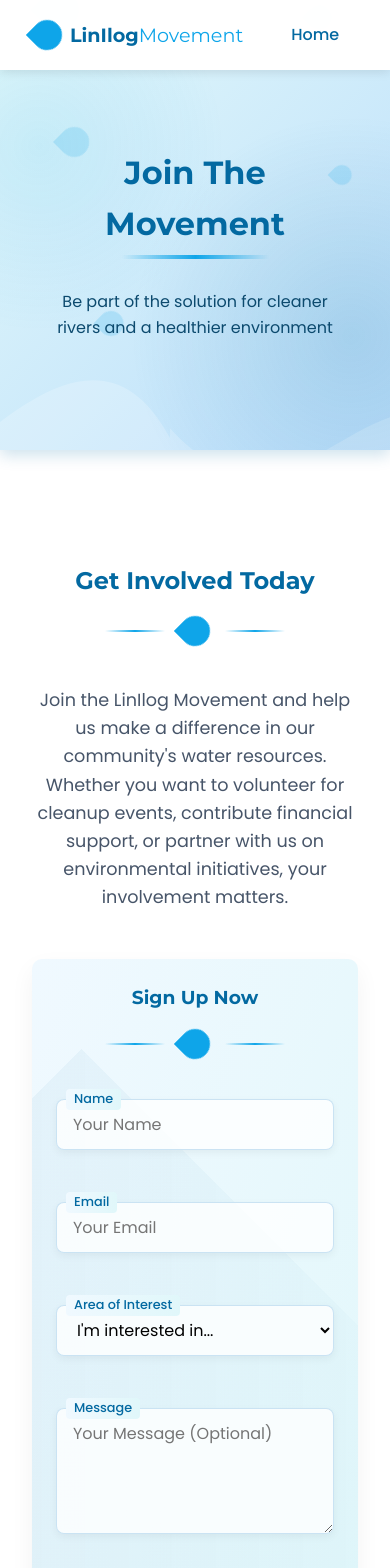
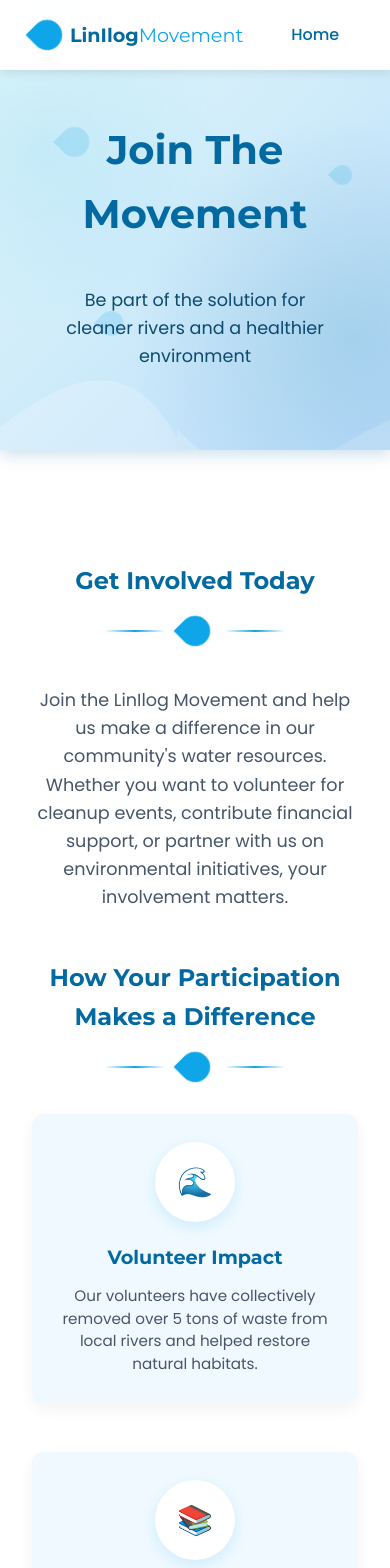
Before and after one commit to janpul/LinIlog, a React (Create React App) app: page /signup in a window 390 px wide. Shown: the top 1568 px of the page. Built offline with nearby package versions, Linux system fonts and the light colour scheme.

Commit message:
Refactor Signup page layout; move benefits section above the form and update hero section styles

```diff
--- a/src/Homepage.css
+++ b/src/Homepage.css
@@ -552,6 +552,7 @@ section.visible {
   padding: 2rem;
   margin-bottom: 3rem;
   box-shadow: 0 5px 15px rgba(0, 105, 161, 0.2);
+  margin-top: 70px;
 }
 
 .about-hero::before {
@@ -1538,7 +1539,7 @@ footer::before {
 }
 
 .signup-hero {
-  height: 50vh !important;
+  height: 50vh !important; /* Increase height for more impact */
   min-height: 350px;
   display: flex;
   flex-direction: column;
@@ -1579,16 +1580,91 @@ footer::before {
   z-index: 1;
 }
 
+.signup-hero h1 {
+  font-size: 3rem;
+  margin-bottom: 1rem;
+  color: #0369a1;
+}
+
+.signup-hero p {
+  font-size: 1.3rem;
+  max-width: 700px;
+  color: #0c4a6e;
+  line-height: 1.6;
+  margin-top: 1.5rem;
+}
+
 .signup-hero .hero-content {
   z-index: 2;
   padding: 2.5rem;
-  background: rgba(255, 255, 255, 0.25);
-  backdrop-filter: blur(10px);
   border-radius: 15px;
-  border: 1px solid rgba(255, 255, 255, 0.5);
   max-width: 800px;
   animation: fadeUp 1s ease-out forwards;
-  box-shadow: 0 8px 32px rgba(31, 38, 135, 0.1);
+}
+
+.signup-hero .water-drops {
+  position: absolute;
+  width: 100%;
+  height: 100%;
+  top: 0;
+  left: 0;
+  overflow: hidden;
+  pointer-events: none;
+}
+
+.signup-hero .drop {
+  position: absolute;
+  background-color: rgba(14, 165, 233, 0.2);
+  border-radius: 50% 50% 50% 0;
+  transform: rotate(45deg);
+  animation: float-drop 15s infinite ease-in-out;
+}
+
+.signup-hero .drop:nth-child(1) {
+  width: 30px;
+  height: 30px;
+  top: 15%;
+  left: 10%;
+  animation-duration: 12s;
+  animation-delay: 1s;
+}
+
+.signup-hero .drop:nth-child(2) {
+  width: 20px;
+  height: 20px;
+  top: 25%;
+  right: 15%;
+  animation-duration: 10s;
+  animation-delay: 2s;
+}
+
+.signup-hero .drop:nth-child(3) {
+  width: 25px;
+  height: 25px;
+  bottom: 30%;
+  left: 20%;
+  animation-duration: 14s;
+  animation-delay: 0s;
+}
+
+/* Responsive adjustments */
+@media (max-width: 768px) {
+  .signup-hero {
+    padding: 1.5rem;
+    height: 45vh !important;
+  }
+
+  .signup-hero .hero-content {
+    padding: 1.5rem;
+  }
+
+  .signup-hero h1 {
+    font-size: 2.5rem;
+  }
+
+  .signup-hero p {
+    font-size: 1.1rem;
+  }
 }
 
 .signup-form-section {
@@ -2119,3 +2195,61 @@ footer::before {
 .signup-page-content{
   margin-top: 70px;
 }
+
+.benefits-row {
+  display: flex;
+  flex-direction: row !important;
+  flex-wrap: wrap;
+  justify-content: center;
+  gap: 1.5rem;
+  margin-top: 2rem;
+  margin-bottom: 3rem;
+}
+
+.benefits-row li {
+  flex: 1;
+  min-width: 250px;
+  max-width: 350px;
+  display: flex;
+  flex-direction: column;
+  align-items: center;
+  text-align: center;
+  background-color: #f0f9ff;
+  border-radius: 12px;
+  padding: 1.75rem 1.5rem;
+  box-shadow: 0 5px 15px rgba(0, 0, 0, 0.05);
+  transition: all 0.3s ease;
+}
+
+.benefits-row li:hover {
+  transform: translateY(-5px);
+  box-shadow: 0 10px 20px rgba(0, 0, 0, 0.1);
+}
+
+.benefits-row .benefit-icon {
+  width: 80px;
+  height: 80px;
+  background-color: white;
+  border-radius: 50%;
+  display: flex;
+  align-items: center;
+  justify-content: center;
+  margin: 0 0 1.25rem 0;
+  box-shadow: 0 5px 15px rgba(14, 165, 233, 0.15);
+}
+
+.benefits-row .benefit-text {
+  flex: 1;
+}
+
+@media (max-width: 768px) {
+  .benefits-row {
+    flex-direction: column !important;
+    align-items: center;
+  }
+
+  .benefits-row li {
+    width: 100%;
+    max-width: 400px;
+  }
+}
--- a/src/signup.js
+++ b/src/signup.js
@@ -89,13 +89,12 @@ function Signup(props) {
 
   return (
     <div className="signup-page">
-      {/* Remove the header-container div since the navbar is already sticky */}
       <Header navigateTo={props.navigateTo} currentPage="signup" />
 
       <div className="signup-page-content">
         <div className="signup-content-wrapper">
           {/* Hero Section */}
-          <section className="about-hero hero">
+          <section className="signup-hero hero">
             <div className="water-drops">
               <div className="drop"></div>
               <div className="drop"></div>
@@ -120,6 +119,36 @@ function Signup(props) {
                 </p>
               </div>
 
+              {/* Benefits section moved BEFORE the form */}
+              <div className="signup-benefits fade-in">
+                <h3>How Your Participation Makes a Difference</h3>
+                <div className="divider"><div className="water-drop"></div></div>
+                <ul className="benefits-row">
+                  <li>
+                    <div className="benefit-icon volunteer-icon"></div>
+                    <div className="benefit-text">
+                      <h4>Volunteer Impact</h4>
+                      <p>Our volunteers have collectively removed over 5 tons of waste from local rivers and helped restore natural habitats.</p>
+                    </div>
+                  </li>
+                  <li>
+                    <div className="benefit-icon education-icon"></div>
+                    <div className="benefit-text">
+                      <h4>Community Education</h4>
+                      <p>Through educational programs, we've reached thousands of people and raised awareness about water conservation.</p>
+                    </div>
+                  </li>
+                  <li>
+                    <div className="benefit-icon partnership-icon"></div>
+                    <div className="benefit-text">
+                      <h4>Corporate Partnerships</h4>
+                      <p>Partner with us to enhance your company's environmental initiatives and make a lasting impact on our natural resources.</p>
+                    </div>
+                  </li>
+                </ul>
+              </div>
+
+              {/* Form section moved AFTER the benefits */}
               <div className="enhanced-signup-form fade-in">
                 <form onSubmit={handleSubmit}>
                   <h3>Sign Up Now</h3>
@@ -189,34 +218,6 @@ function Signup(props) {
                   <button type="submit" className="submit-button">Join The Movement</button>
                 </form>
               </div>
-
-              <div className="signup-benefits fade-in">
-                <h3>How Your Participation Makes a Difference</h3>
-                <div className="divider"><div className="water-drop"></div></div>
-                <ul>
-                  <li>
-                    <div className="volunteer-icon"></div>
-                    <div className="benefit-text">
-                      <h4>Volunteer Impact</h4>
-                      <p>Our volunteers have collectively removed over 5 tons of waste from local rivers and helped restore natural habitats.</p>
-                    </div>
-                  </li>
-                  <li>
-                    <div className="benefit-icon education-icon"></div>
-                    <div className="benefit-text">
-                      <h4>Community Education</h4>
-                      <p>Through educational programs, we've reached thousands of people and raised awareness about water conservation.</p>
-                    </div>
-                  </li>
-                  <li>
-                    <div className="benefit-icon partner-icon"></div>
-                    <div className="benefit-text">
-                      <h4>Corporate Partnerships</h4>
-                      <p>Partner with us to enhance your company's environmental initiatives and make a lasting impact on our natural resources.</p>
-                    </div>
-                  </li>
-                </ul>
-              </div>
             </div>
           </section>
         </div>
```
